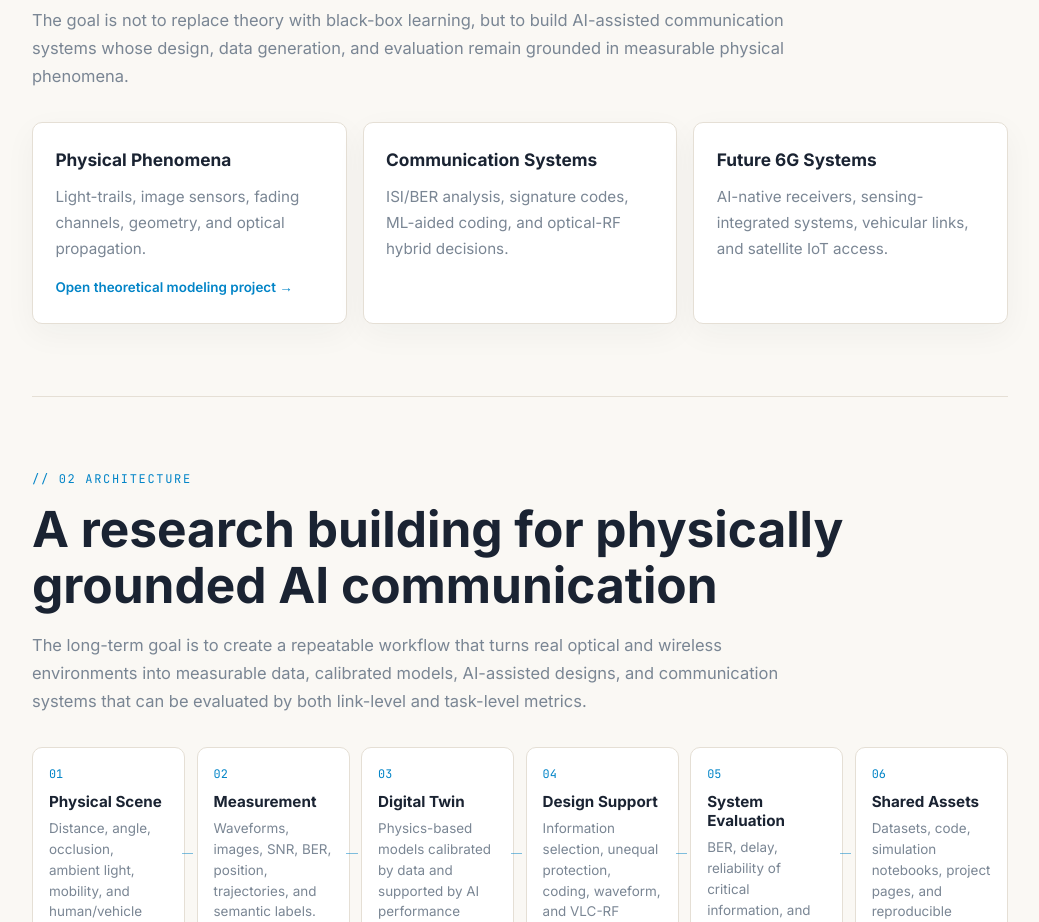
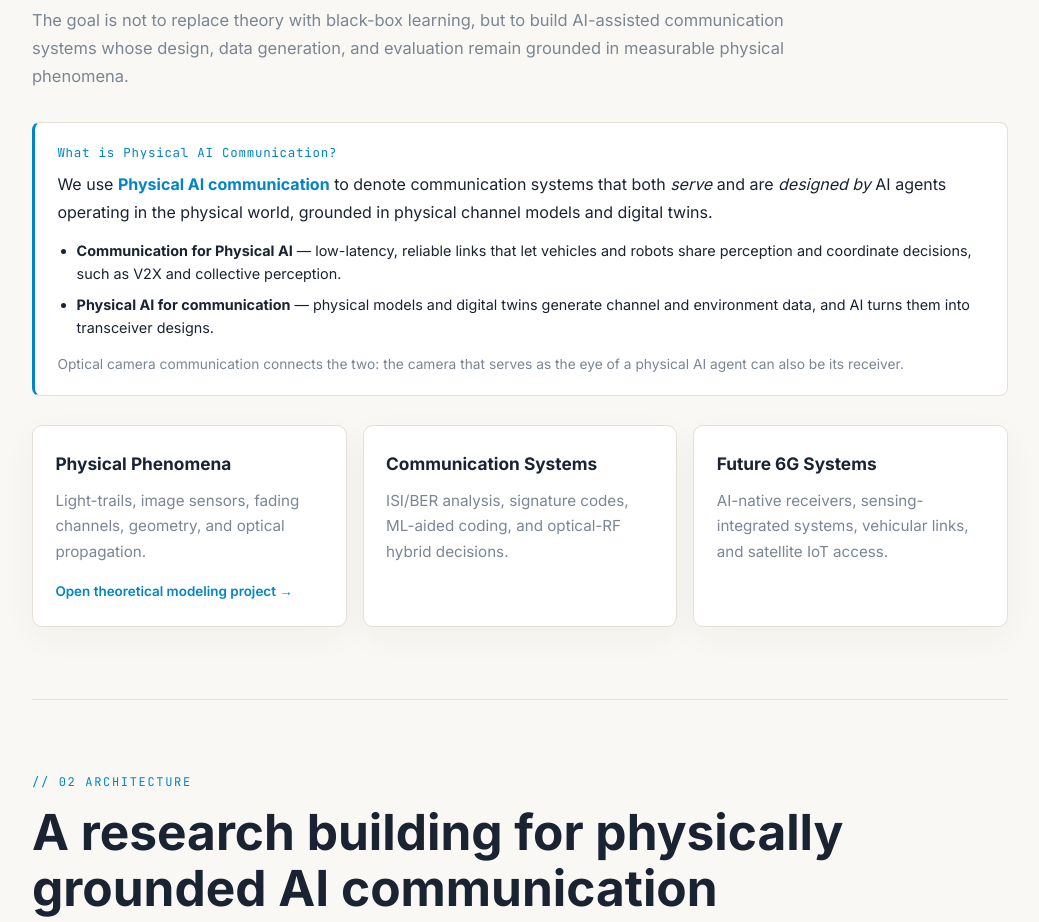
Before and after one commit to shanlu-nagoya/shanlu-nagoya.github.io, a plain HTML site: page projects/physical-ai-communication/index.html in a window 1280 px wide. Shown: the part 1080-2002 px from the top of the page, without its empty margins (120-1159 px from the left). Drawn offline with Linux system fonts and the light colour scheme.

Commit message:
Add Physical AI communication definition to project page
Co-Authored-By: Claude Opus 5.5 <noreply@anthropic.com>

```diff
--- a/projects/physical-ai-communication/index.html
+++ b/projects/physical-ai-communication/index.html
@@ -340,6 +340,19 @@
 
     [lang-ja] { display: none; }
     body.lang-ja [lang-en] { display: none; }
+    .definition {
+      background: var(--card); border: 1px solid var(--border);
+      border-left: 3px solid var(--cyan); border-radius: 8px;
+      padding: 1.2rem 1.4rem; margin: 0 0 1.8rem;
+    }
+    .definition-label {
+      font-family: 'JetBrains Mono', monospace; font-size: 0.78rem;
+      color: var(--cyan); letter-spacing: 0.06em; margin-bottom: 0.5rem;
+    }
+    .definition-main { font-size: 1rem; line-height: 1.7; color: var(--text); margin-bottom: 0.8rem; }
+    .definition-main strong { color: var(--cyan); }
+    .definition-list { padding-left: 1.2rem; display: flex; flex-direction: column; gap: 0.4rem; font-size: 0.9rem; line-height: 1.65; color: var(--text); }
+    .definition-note { font-size: 0.86rem; color: var(--muted); margin-top: 0.8rem; }
     body.lang-ja [lang-ja] { display: inline; }
     body.lang-ja p[lang-ja], body.lang-ja div[lang-ja] { display: block; }
 
@@ -433,6 +446,27 @@
       <span lang-en>The goal is not to replace theory with black-box learning, but to build AI-assisted communication systems whose design, data generation, and evaluation remain grounded in measurable physical phenomena.</span>
       <span lang-ja>目標は理論をブラックボックス学習で置き換えることではなく、計測可能な物理現象に基づいて設計・データ生成・評価を行うAI支援型通信システムを構築することです。</span>
     </p>
+    <div class="definition">
+      <div class="definition-label"><span lang-en>What is Physical AI Communication?</span><span lang-ja>Physical AI Communication とは</span></div>
+      <p class="definition-main">
+        <span lang-en>We use <strong>Physical AI communication</strong> to denote communication systems that both <em>serve</em> and are <em>designed by</em> AI agents operating in the physical world, grounded in physical channel models and digital twins.</span>
+        <span lang-ja><strong>Physical AI Communication</strong> とは、物理世界で動作する AI エージェント（車両・ロボットなど）に<em>奉仕し</em>、かつ AI によって<em>設計される</em>通信システムであり、その設計は物理的な通信路モデルとデジタルツインに基づきます。</span>
+      </p>
+      <ul class="definition-list">
+        <li>
+          <span lang-en><strong>Communication for Physical AI</strong> — low-latency, reliable links that let vehicles and robots share perception and coordinate decisions, such as V2X and collective perception.</span>
+          <span lang-ja><strong>Physical AI のための通信</strong> — 車両やロボットが認識結果を共有し、協調して判断するための低遅延・高信頼な通信（V2X、協調認識など）。</span>
+        </li>
+        <li>
+          <span lang-en><strong>Physical AI for communication</strong> — physical models and digital twins generate channel and environment data, and AI turns them into transceiver designs.</span>
+          <span lang-ja><strong>通信のための Physical AI</strong> — 物理モデルとデジタルツインで通信路・環境データを生成し、AI で送受信機を設計する。</span>
+        </li>
+      </ul>
+      <p class="definition-note">
+        <span lang-en>Optical camera communication connects the two: the camera that serves as the eye of a physical AI agent can also be its receiver.</span>
+        <span lang-ja>光カメラ通信は両者をつなぎます。Physical AI エージェントの「目」であるカメラは、そのまま受信機にもなり得ます。</span>
+      </p>
+    </div>
     <div class="grid-3">
       <a class="card" href="../light-trail/index.html">
         <h3><span lang-en>Physical Phenomena</span><span lang-ja>物理現象</span></h3>
```
